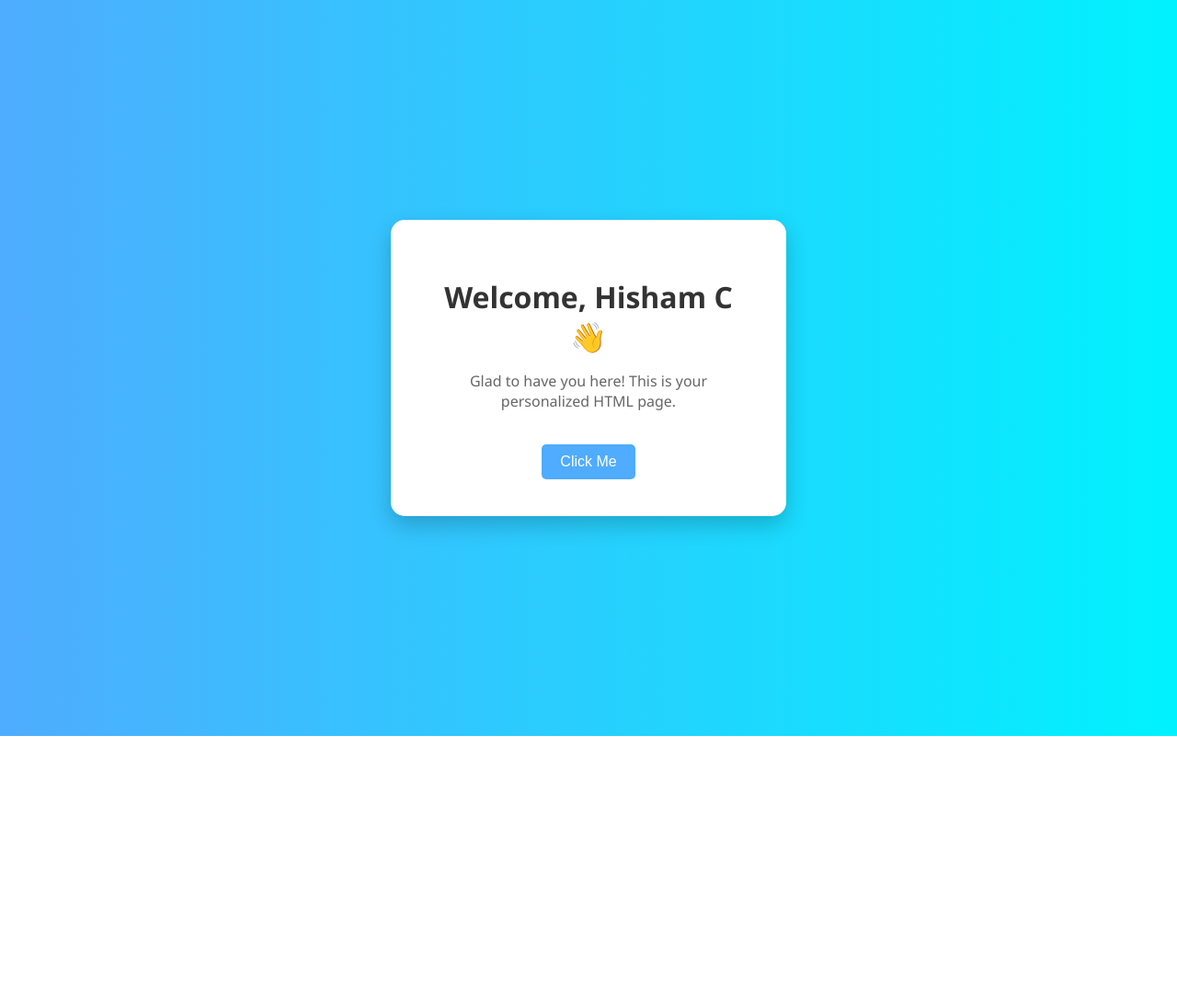
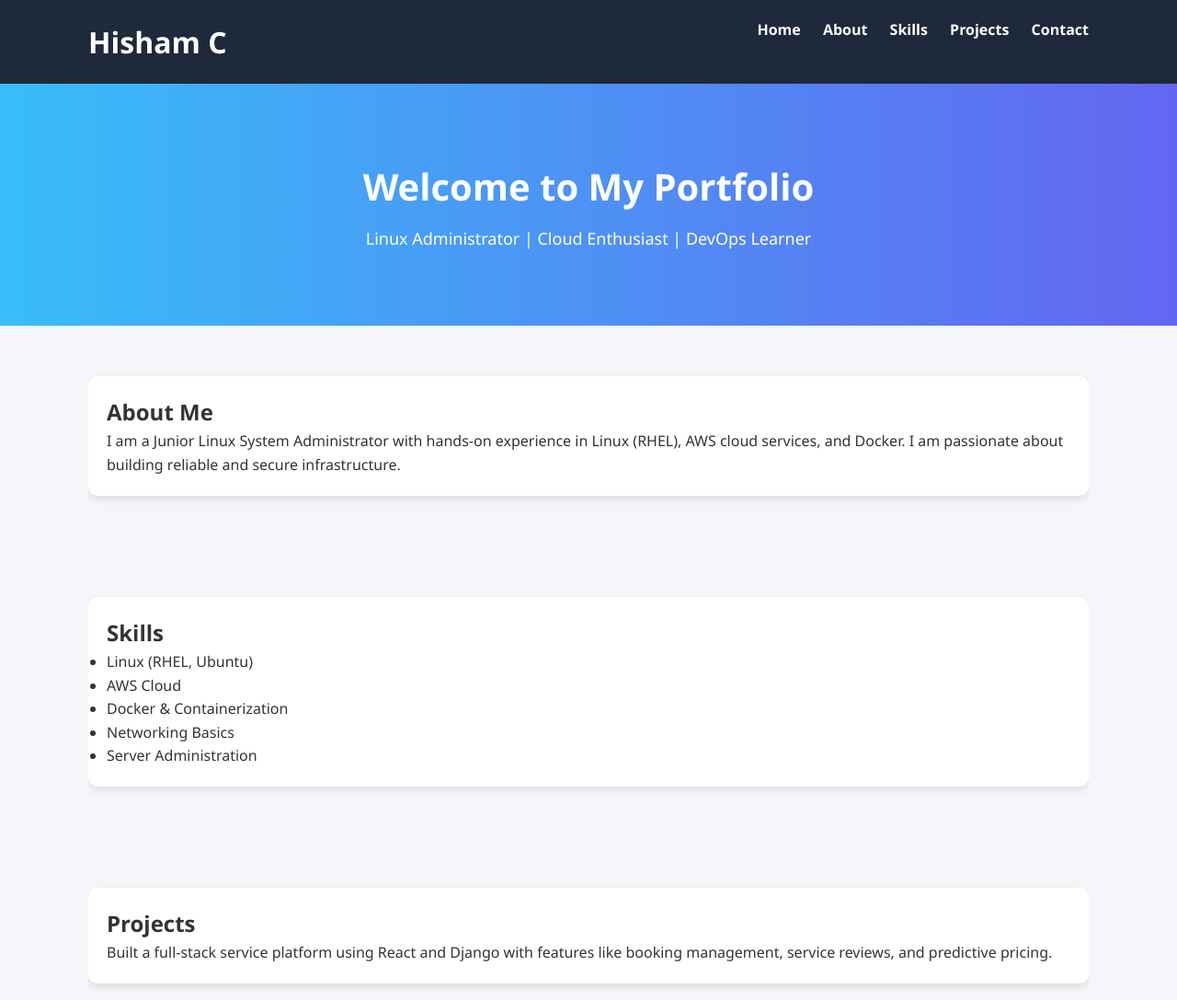
Before and after one commit to hishamc33-max/ci-cd-demo, a plain HTML site: page index.html in a window 1280 px wide. Shown: the top 1087 px of the page at 92% size. Before the commit the page ends 800 px from the top, so only its background shows below. Drawn offline with Linux system fonts and the light colour scheme.

Commit message:
Update index.html

```diff
--- a/index.html
+++ b/index.html
@@ -3,68 +3,187 @@
 <head>
     <meta charset="UTF-8">
     <meta name="viewport" content="width=device-width, initial-scale=1.0">
-    <title>Welcome Hisham C</title>
+    <title>Hisham C | Portfolio</title>
 
     <style>
+        * {
+            margin: 0;
+            padding: 0;
+            box-sizing: border-box;
+            font-family: 'Segoe UI', Tahoma, Geneva, Verdana, sans-serif;
+        }
+
         body {
-            margin: 0;
-            font-family: 'Segoe UI', Tahoma, Geneva, Verdana, sans-serif;
-            background: linear-gradient(to right, #4facfe, #00f2fe);
-            height: 100vh;
-            display: flex;
-            justify-content: center;
-            align-items: center;
+            line-height: 1.6;
+            background: #f4f6f9;
+            color: #333;
+        }
+
+        header {
+            background: #1e293b;
+            color: white;
+            padding: 20px 0;
+        }
+
+        .container {
+            width: 85%;
+            margin: auto;
+            overflow: hidden;
+        }
+
+        header h1 {
+            float: left;
+        }
+
+        nav {
+            float: right;
+        }
+
+        nav ul {
+            list-style: none;
+        }
+
+        nav ul li {
+            display: inline;
+            margin-left: 20px;
+        }
+
+        nav ul li a {
+            color: white;
+            text-decoration: none;
+            font-weight: bold;
+        }
+
+        nav ul li a:hover {
+            color: #38bdf8;
+        }
+
+        .hero {
+            background: linear-gradient(to right, #38bdf8, #6366f1);
+            color: white;
+            padding: 80px 0;
+            text-align: center;
+        }
+
+        .hero h2 {
+            font-size: 40px;
+            margin-bottom: 10px;
+        }
+
+        .hero p {
+            font-size: 18px;
+        }
+
+        section {
+            padding: 40px 0;
         }
 
         .card {
             background: white;
-            padding: 40px;
-            border-radius: 15px;
-            text-align: center;
-            box-shadow: 0 10px 25px rgba(0,0,0,0.2);
-            width: 350px;
+            padding: 20px;
+            margin: 15px 0;
+            border-radius: 10px;
+            box-shadow: 0 4px 10px rgba(0,0,0,0.1);
         }
 
-        h1 {
-            color: #333;
-            margin-bottom: 10px;
+        footer {
+            background: #1e293b;
+            color: white;
+            text-align: center;
+            padding: 15px 0;
+            margin-top: 20px;
         }
 
-        p {
-            color: #666;
-            font-size: 16px;
-        }
+        @media(max-width: 768px) {
+            header h1, nav {
+                float: none;
+                text-align: center;
+            }
 
-        .btn {
-            margin-top: 20px;
-            padding: 10px 20px;
-            border: none;
-            background: #4facfe;
-            color: white;
-            border-radius: 5px;
-            cursor: pointer;
-            font-size: 16px;
-        }
-
-        .btn:hover {
-            background: #00c6ff;
+            nav ul li {
+                display: block;
+                margin: 10px 0;
+            }
         }
     </style>
 </head>
+
 <body>
 
-<div class="card">
-    <h1>Welcome, Hisham C 👋</h1>
-    <p>Glad to have you here! This is your personalized HTML page.</p>
+<header>
+    <div class="container">
+        <h1>Hisham C</h1>
+        <nav>
+            <ul>
+                <li><a href="#">Home</a></li>
+                <li><a href="#about">About</a></li>
+                <li><a href="#skills">Skills</a></li>
+                <li><a href="#projects">Projects</a></li>
+                <li><a href="#contact">Contact</a></li>
+            </ul>
+        </nav>
+    </div>
+</header>
 
-    <button class="btn" onclick="showMessage()">Click Me</button>
-</div>
+<section class="hero">
+    <div class="container">
+        <h2>Welcome to My Portfolio</h2>
+        <p>Linux Administrator | Cloud Enthusiast | DevOps Learner</p>
+    </div>
+</section>
 
-<script>
-    function showMessage() {
-        alert("Hello Hisham C! Have a great day 😊");
-    }
-</script>
+<section id="about">
+    <div class="container">
+        <div class="card">
+            <h2>About Me</h2>
+            <p>
+                I am a Junior Linux System Administrator with hands-on experience in Linux (RHEL), AWS cloud services,
+                and Docker. I am passionate about building reliable and secure infrastructure.
+            </p>
+        </div>
+    </div>
+</section>
+
+<section id="skills">
+    <div class="container">
+        <div class="card">
+            <h2>Skills</h2>
+            <ul>
+                <li>Linux (RHEL, Ubuntu)</li>
+                <li>AWS Cloud</li>
+                <li>Docker & Containerization</li>
+                <li>Networking Basics</li>
+                <li>Server Administration</li>
+            </ul>
+        </div>
+    </div>
+</section>
+
+<section id="projects">
+    <div class="container">
+        <div class="card">
+            <h2>Projects</h2>
+            <p>
+                Built a full-stack service platform using React and Django with features like booking management,
+                service reviews, and predictive pricing.
+            </p>
+        </div>
+    </div>
+</section>
+
+<section id="contact">
+    <div class="container">
+        <div class="card">
+            <h2>Contact</h2>
+            <p>Email: your-email@example.com</p>
+            <p>Phone: +91 XXXXX XXXXX</p>
+        </div>
+    </div>
+</section>
+
+<footer>
+    <p>© 2026 Hisham C | All Rights Reserved</p>
+</footer>
 
 </body>
 </html>
```
